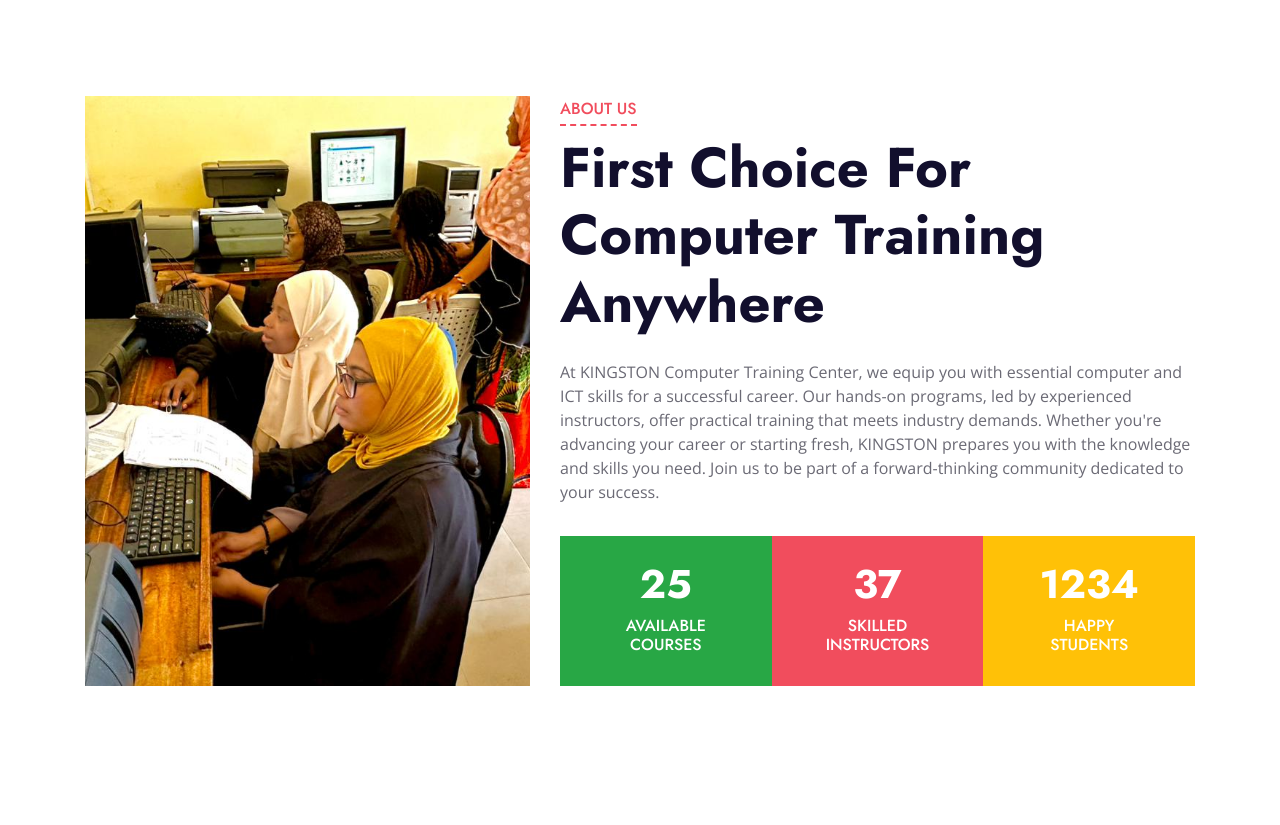
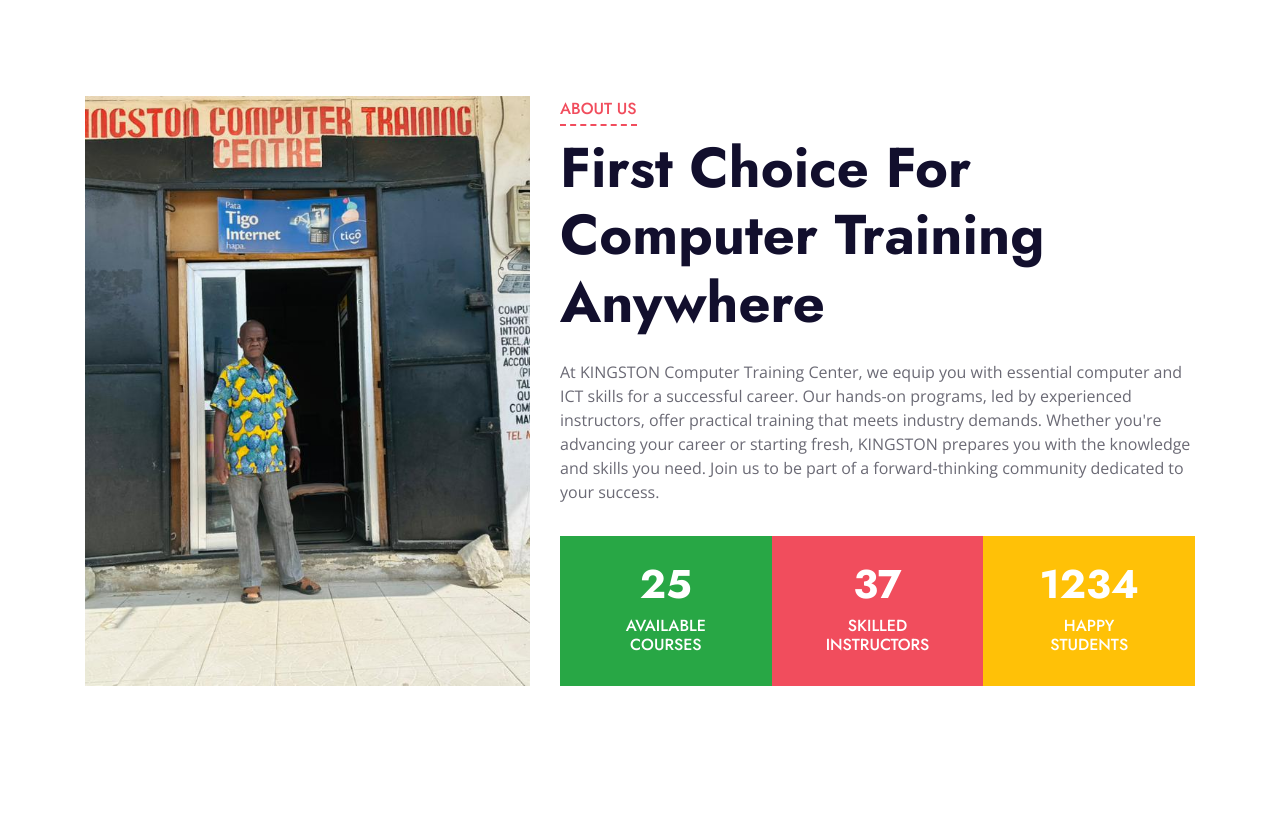
Before and after one commit to fredrickmugish/SRMS, a Django app: page /about/ in a window 1280 px wide. Shown: the part 127-952 px from the top of the page. Run offline with Django 5.2, Linux system fonts and the light colour scheme; some libraries are stand-ins or nearby versions.

Commit message:
Another commit

```diff
--- a/system/templates/site_about.html
+++ b/system/templates/site_about.html
@@ -9,7 +9,7 @@
             <div class="row">
                 <div class="col-lg-5 mb-5 mb-lg-0" style="min-height: 500px;">
                     <div class="position-relative h-100">
-                        <img class="position-absolute w-100 h-100" src="{% static 'site/img/31.jpg' %}" style="object-fit: cover;">
+                        <img class="position-absolute w-100 h-100" src="{% static 'site/img/26.jpg' %}" style="object-fit: cover;">
                     </div>
                 </div>
                 <div class="col-lg-7">
```
